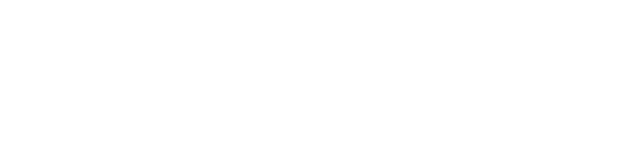
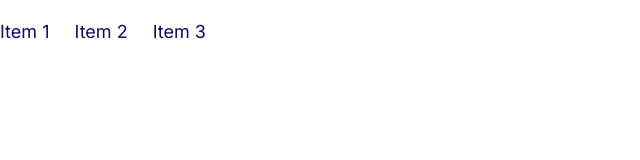
Before and after one commit to driloncocaj/hostora, a plain HTML site: page index.html in a window 1280 px wide. Shown: the whole page, without its empty margins (0-640 px from the left). Drawn offline with nearby package versions, Linux system fonts and the light colour scheme.

Commit message:
feat(ui): add reusable link component

```diff
--- a/css/styles.css
+++ b/css/styles.css
@@ -113,3 +113,14 @@ a {
     font-size: 1.2rem;
   }
 }
+
+.list {
+  list-style-type: none;
+  padding-left: 0;
+  color: var(--color-heading);
+}
+
+.list--inline .list__item {
+  display: inline-block;
+  margin-right: 2rem;
+}
--- a/index.html
+++ b/index.html
@@ -13,5 +13,11 @@
     <link rel="stylesheet" href="css/normalize.css" />
     <link rel="stylesheet" href="css/styles.css" />
   </head>
-  <body></body>
+  <body>
+    <ul class="list list--inline">
+      <li class="list__item">Item 1</li>
+      <li class="list__item">Item 2</li>
+      <li class="list__item">Item 3</li>
+    </ul>
+  </body>
 </html>
```
